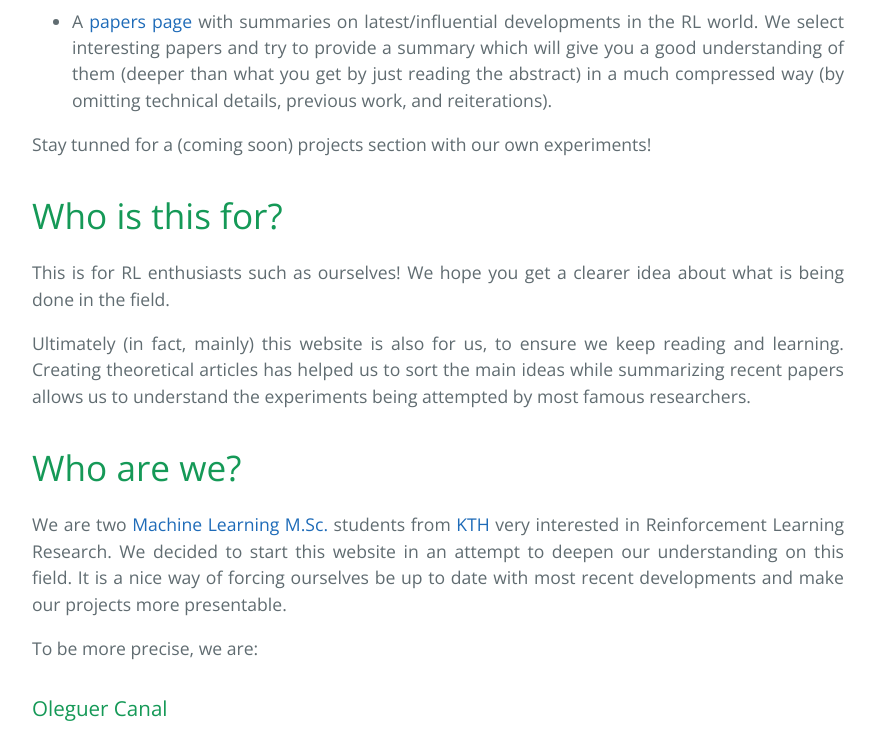
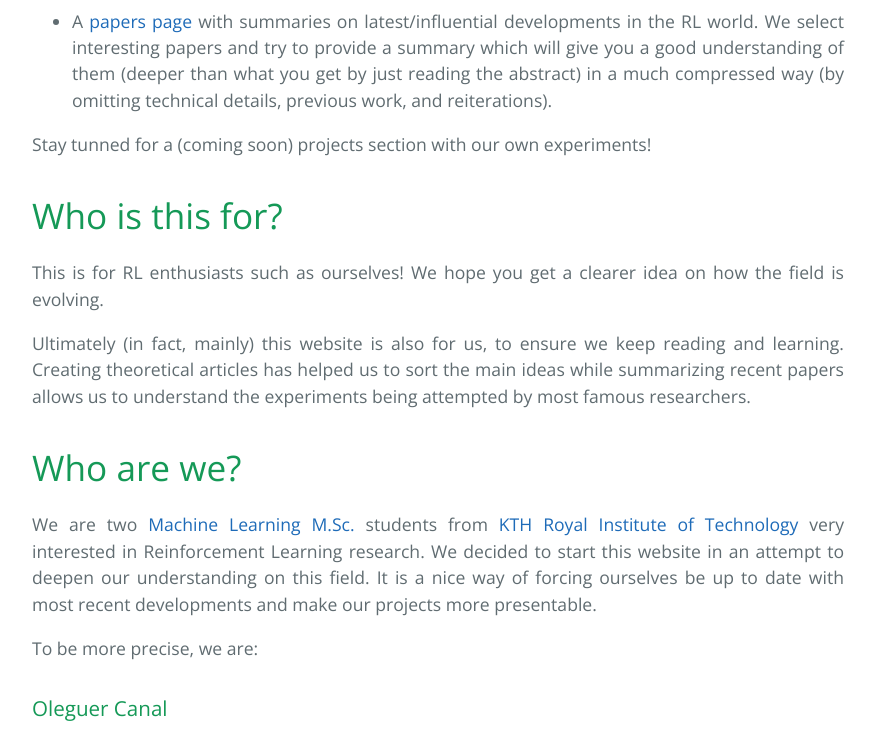
Before and after one commit to CampusAI/CampusAI.github.io, a Jekyll site: the page built from index.md, in a window 1280 px wide and 1400 px high, scrolled down 675 px, cut to the strip 0-737 px from the top of the window. Shown: the whole strip, without its empty margins (202-1077 px from the left). Built offline with Jekyll 4.4.1, drawn with Linux system fonts in a browser that asks for light colours; some of the changed text lies outside the part shown.

Commit message:
Fixed typos in index

```diff
--- a/index.md
+++ b/index.md
@@ -14,7 +14,7 @@ Stay tunned for a (coming soon) projects section with our own experiments!
 # Who is this for?
 
 This is for RL enthusiasts such as ourselves!
-We hope you get a clearer idea about what is being done in the field.
+We hope you get a clearer idea on how the field is evolving.
 <!-- To promote exchange of ideas, we provide a comment section below each content page for readers to review/discuss/ask content-related matters. -->
 
 Ultimately (in fact, mainly) this website is also for us, to ensure we keep reading and learning.
@@ -22,7 +22,7 @@ Creating theoretical articles has helped us to sort the main ideas while summari
 
 # Who are we?
 
-We are two [Machine Learning M.Sc.](https://www.kth.se/en/studies/master/machinelearning/description-1.48533) students from [KTH](https://www.kth.se/en) very interested in Reinforcement Learning Research.
+We are two [Machine Learning M.Sc.](https://www.kth.se/en/studies/master/machinelearning/description-1.48533) students from [KTH Royal Institute of Technology](https://www.kth.se/en) very interested in Reinforcement Learning research.
 We decided to start this website in an attempt to deepen our understanding on this field.
 It is a nice way of forcing ourselves be up to date with most recent developments and make our projects more presentable.
 
```
Also changed, not shown: other parts of index.md (+3 -3 lines).
